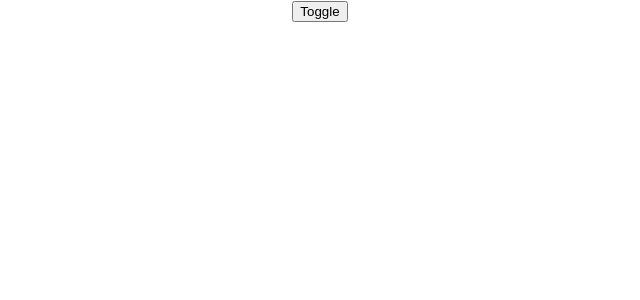
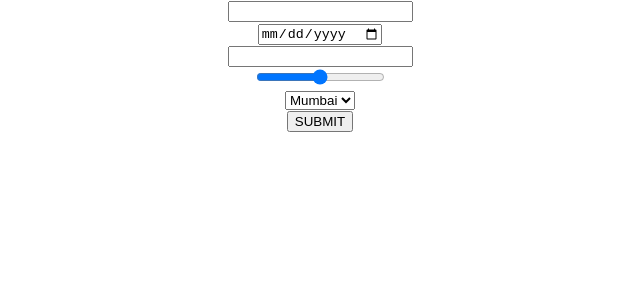
Before and after one commit to gavand-sagar/adv-ract-pune, a React (Create React App) app: page / in a window 1280 px wide. Shown: the top 300 px of the page, without its empty margins (320-960 px from the left). Built offline with nearby package versions, Linux system fonts and the light colour scheme.

Commit message:
form and validation

```diff
--- a/package.json
+++ b/package.json
@@ -12,6 +12,7 @@
     "@types/react-dom": "^18.2.18",
     "react": "^18.2.0",
     "react-dom": "^18.2.0",
+    "react-hook-form": "^7.50.1",
     "react-scripts": "5.0.1",
     "typescript": "^4.9.5",
     "web-vitals": "^2.1.4"
--- a/src/App.css
+++ b/src/App.css
@@ -36,3 +36,8 @@
     transform: rotate(360deg);
   }
 }
+
+
+.error{
+  border: solid 2px red;
+}
--- a/src/App.tsx
+++ b/src/App.tsx
@@ -2,14 +2,14 @@ import React, { useState } from 'react';
 import logo from './logo.svg';
 import './App.css';
 import LifeCycle from './LifeCycle';
+import FormDemo from './components/form-demo/FormDemo';
 
 function App() {
   const [toggle, setToggle] = useState(false);
 
   return (
     <div className="App">
-      <button onClick={() => setToggle(!toggle)}>Toggle</button>
-      {toggle && <LifeCycle />}
+      <FormDemo/>
     </div>
   );
 }
--- /dev/null
+++ b/src/components/form-demo/FormDemo.tsx
@@ -0,0 +1,34 @@
+import React from 'react'
+import { useForm, Controller } from 'react-hook-form'
+import { MyFormModel } from './form.model';
+
+type Props = {}
+
+export default function FormDemo({ }: Props) {
+    const { handleSubmit, register, formState } = useForm<MyFormModel>();
+
+    const mySubmit = (data: MyFormModel) => {
+        console.log(data)
+    }
+
+    console.log(formState.errors)
+
+    return (
+        <div>
+            <input type='text' {...register("firstName", { required: { value: true, message: "First name is Required." }, maxLength: { value: 5, message: "Maxlength is 5." } })} />
+            <br />
+            <input type='date'  {...register("joiningDate")} />
+            <br />
+            <input type='number'  {...register("numberOfSomething")} />
+            <br />
+            <input type='range'  {...register("rating")} />
+            <br />
+            <select  {...register("city")}>
+                <option>Mumbai</option>
+                <option>Pune</option>
+            </select>
+            <br />
+            <button onClick={handleSubmit(mySubmit)}>SUBMIT</button>
+        </div>
+    )
+}
```
Also changed, not shown: src/components/form-demo/form.model.ts (added, +7 -0 lines), 1 other file (tests, documents, lock files or other folders).
